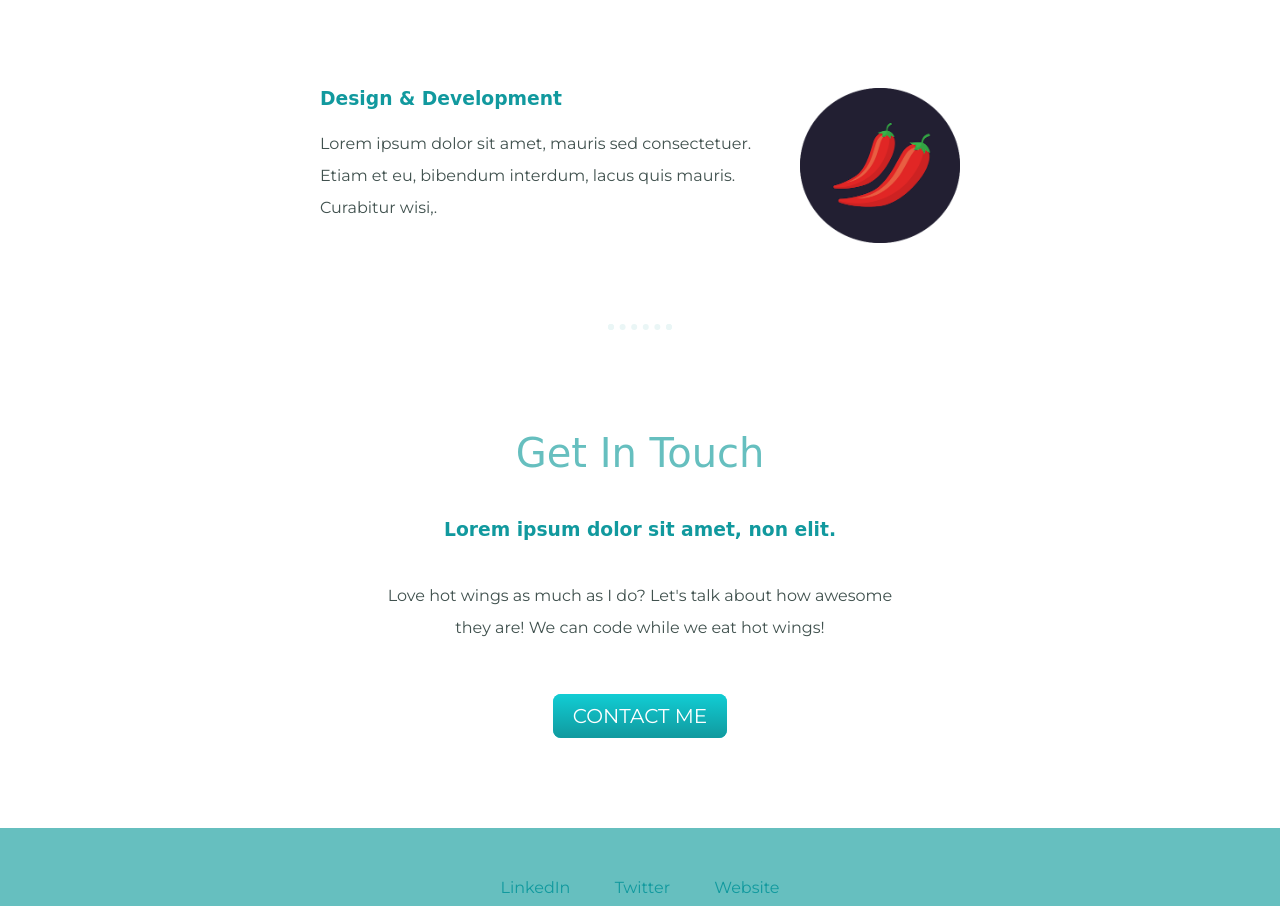
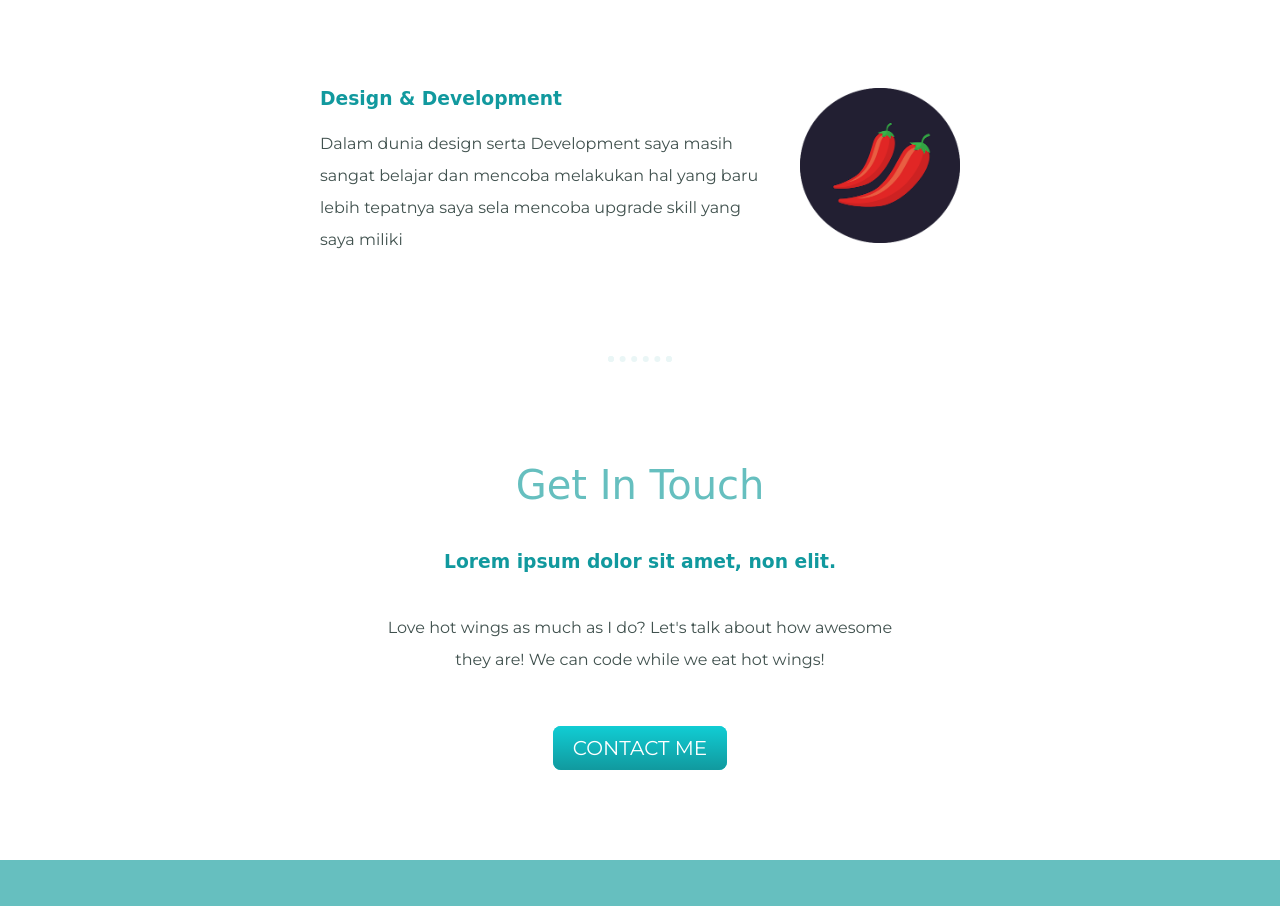
Before and after one commit to irfanrizkiantopratama/CV, a plain HTML site: page index.html in a window 1280 px wide. Shown: the part 1960-2866 px from the top of the page. Drawn offline with Linux system fonts and the light colour scheme; a web font is replaced by a local one.

Commit message:
Revisi ke 4

```diff
--- a/index.html
+++ b/index.html
@@ -35,7 +35,7 @@
         <div class="skill-row">
           <img class="chillies-png" src="image/chillies.png" alt="irfan-skill">
           <h3>Design & Development</h3>
-          <p>Lorem ipsum dolor sit amet, mauris sed consectetuer. Etiam et eu, bibendum interdum, lacus quis mauris. Curabitur wisi,.</p>
+          <p>Dalam dunia design serta Development saya masih sangat belajar dan mencoba melakukan hal yang baru lebih tepatnya saya sela mencoba upgrade skill yang saya miliki</p>
         </div>
       </div>
       <hr>
```
